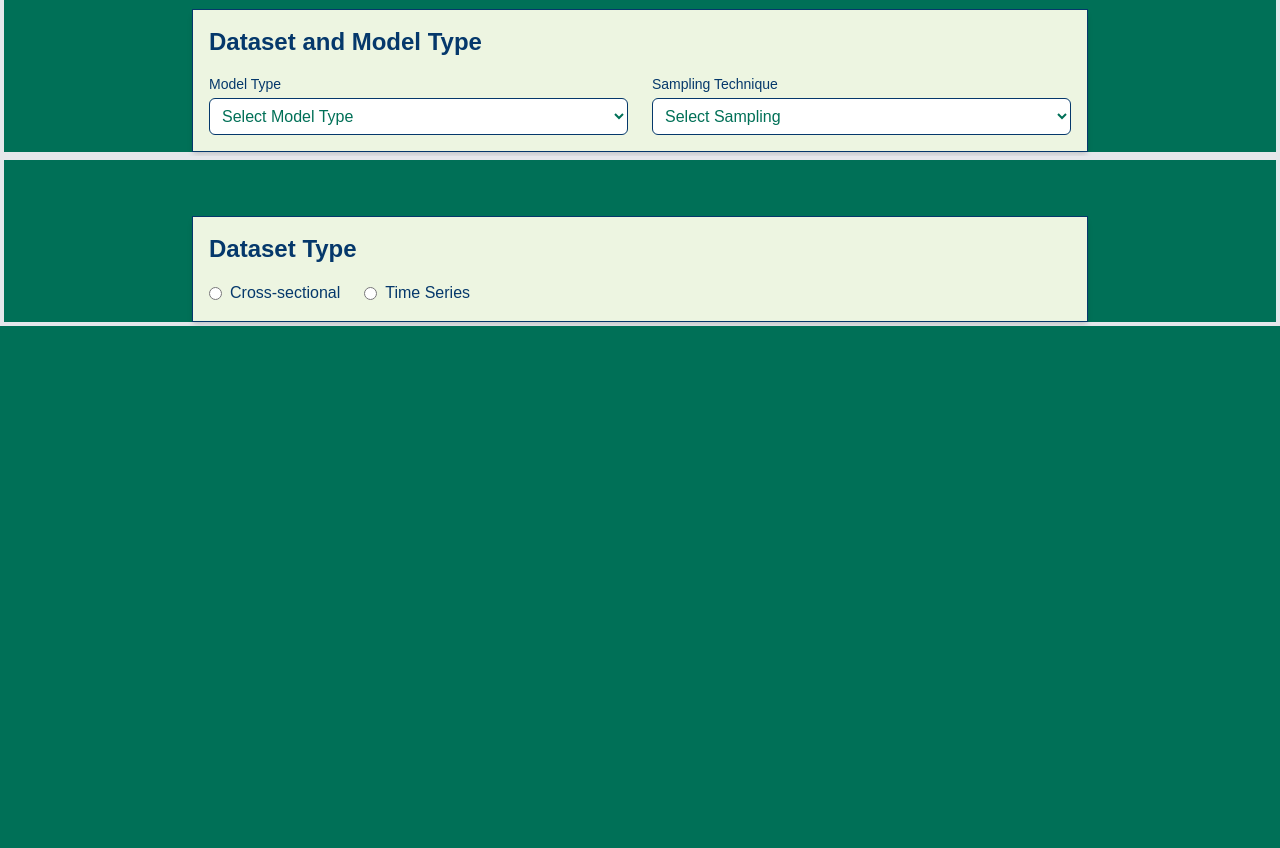
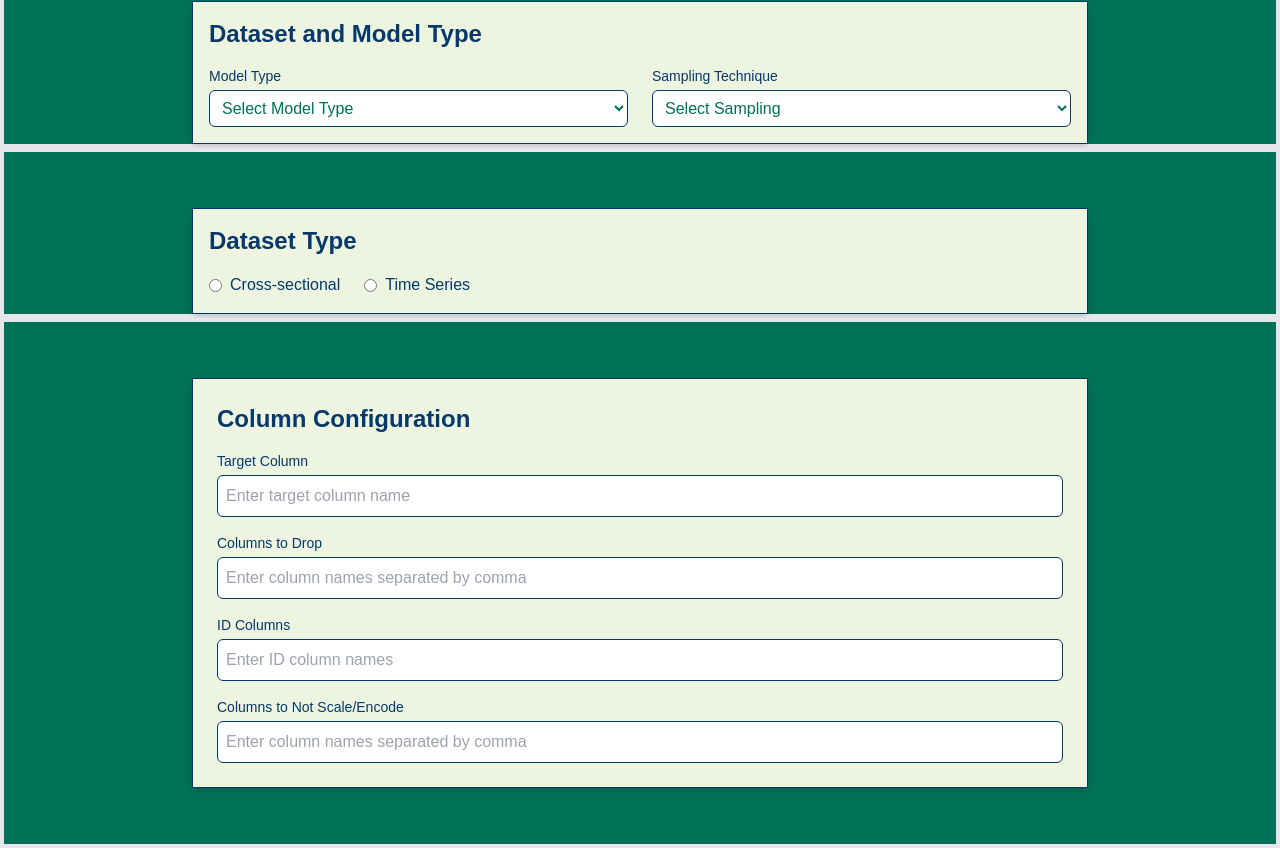
Before and after one commit to uoftweb-admin/weedout-project, a Next.js app in the folder frontend/: page /preprocessing/demo in a window 1280 px wide. Shown: the part 593-1441 px from the top of the page. Before the commit the page ends 919 px from the top, so only its background shows below. Built offline with nearby package versions, Linux system fonts and the light colour scheme; a web font is replaced by a local one.

Commit message:
finished the frontend for the preprocessing demo page

```diff
--- a/frontend/app/preprocessing/demo/page.jsx
+++ b/frontend/app/preprocessing/demo/page.jsx
@@ -101,7 +101,7 @@ export default function page() {
       </section>
 
       {/* Dataset and Model Type Questions */}
-      <section className="border-4 lg:pt-16 sm:pt-16 px-4 sm:px-10 lg:px-20">
+      <section className="border-4 lg:pt-14 sm:pt-14 px-4 sm:px-10 lg:px-20">
 
         <div className="w-full max-w-4xl mx-auto p-4 bg-beige shadow-md border border-blueText">
         <h2 className="text-blueText font-bold text-1xl sm:text-1xl lg:text-2xl mb-4">
@@ -160,6 +160,62 @@ export default function page() {
       </section>
 
       {/* Columns Configuration */}
+      <section className="border-4 lg:pt-14 sm:pt-14 px-4 sm:px-10 lg:px-20">
+        <div className="w-full max-w-4xl mx-auto p-6 bg-beige shadow-md border border-blueText mb-14">
+          <h2 className="text-blueText font-bold text-1xl sm:text-1xl lg:text-2xl mb-4">
+            Column Configuration
+          </h2>
+          <div className="space-y-4">
+            {/* Target Column */}
+            <div>
+              <label className="block text-sm font-medium text-blueText">
+                Target Column
+              </label>
+              <input
+                type="text"
+                placeholder="Enter target column name"
+                className="mt-1 block w-full p-2 border border-blueText rounded-md focus:outline-none focus:ring-blue-500 focus:border-blue-500"
+              />
+            </div>
+
+            {/* Columns to Drop */}
+            <div>
+              <label className="block text-sm font-medium text-blueText">
+                Columns to Drop
+              </label>
+              <input
+                type="text"
+                placeholder="Enter column names separated by comma"
+                className="mt-1 block w-full p-2 border border-blueText rounded-md focus:outline-none focus:ring-blue-500 focus:border-blue-500"
+              />
+            </div>
+
+            {/* ID Columns */}
+            <div>
+              <label className="block text-sm font-medium text-blueText">
+                ID Columns
+              </label>
+              <input
+                type="text"
+                placeholder="Enter ID column names"
+                className="mt-1 block w-full p-2 border border-blueText rounded-md focus:outline-none focus:ring-blue-500 focus:border-blue-500"
+              />
+            </div>
+
+            {/* Columns to Not Scale/Encode */}
+            <div>
+              <label className="block text-sm font-medium text-blueText">
+                Columns to Not Scale/Encode
+              </label>
+              <input
+                type="text"
+                placeholder="Enter column names separated by comma"
+                className="mt-1 block w-full p-2 border border-blueText rounded-md focus:outline-none focus:ring-blue-500 focus:border-blue-500"
+              />
+            </div>
+          </div>
+        </div>
+      </section>
 
 
     </div>
```
